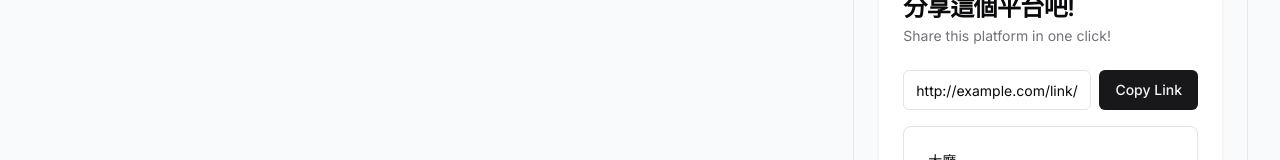
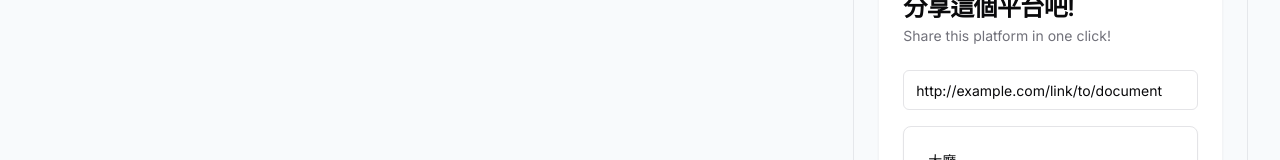
Before and after one commit to suzushi-tw/phoenix-platform, a Next.js app: page / in a window 1280 px wide. Shown: the part 338-498 px from the top of the page. Built offline with nearby package versions, Linux system fonts and the light colour scheme; no server answers; the database is empty.

Commit message:
fix onclick bug

```diff
--- a/package.json
+++ b/package.json
@@ -52,9 +52,9 @@
     "lodash.debounce": "^4.0.8",
     "lucide-react": "^0.221.0",
     "nanoid": "^4.0.2",
-    "next": "13.4.4",
+    "next": "^14.0.4",
     "next-auth": "^4.22.1",
-    "postcss": "8.4.23",
+    "postcss": "^8.4.32",
     "prisma": "^4.14.1",
     "react": "18.2.0",
     "react-dom": "18.2.0",
--- a/src/app/page.tsx
+++ b/src/app/page.tsx
@@ -60,9 +60,9 @@ export default async function Home() {
                   <div className="grid w-full items-center gap-4">
                     <div className="flex space-x-2">
                       <Input value="http://example.com/link/to/document" readOnly />
-                      <Button className="shrink-0" onClick={() => navigator.clipboard.writeText("https://phoenix-platform.com")}>
+                      {/* <Button className="shrink-0" onClick={() => navigator.clipboard.writeText("https://phoenix-platform.com")}>
                         Copy Link
-                      </Button>
+                      </Button> */}
                     </div>
                     <div className="flex flex-col space-y-1.5 w-full">
                       {/* <Label htmlFor="framework">Framework</Label> */}
```
Also changed, not shown: 1 other file (tests, documents, lock files or other folders).
